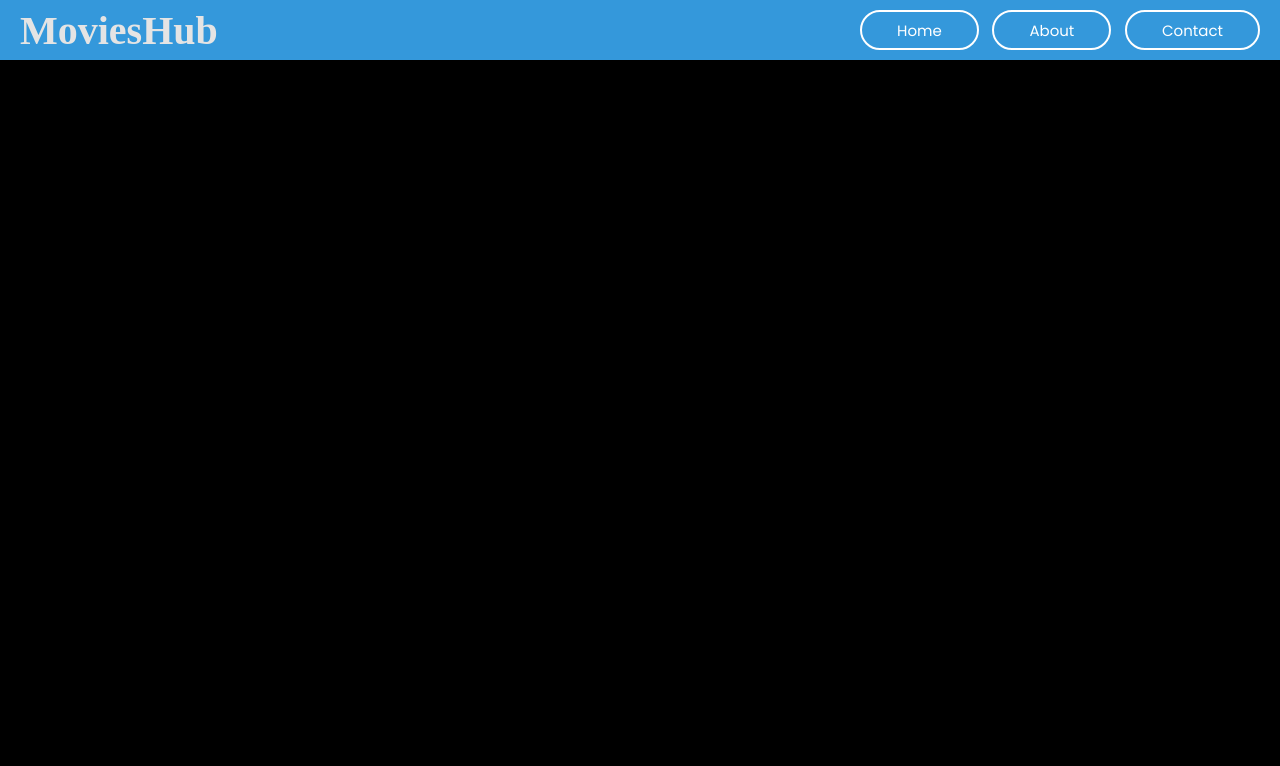
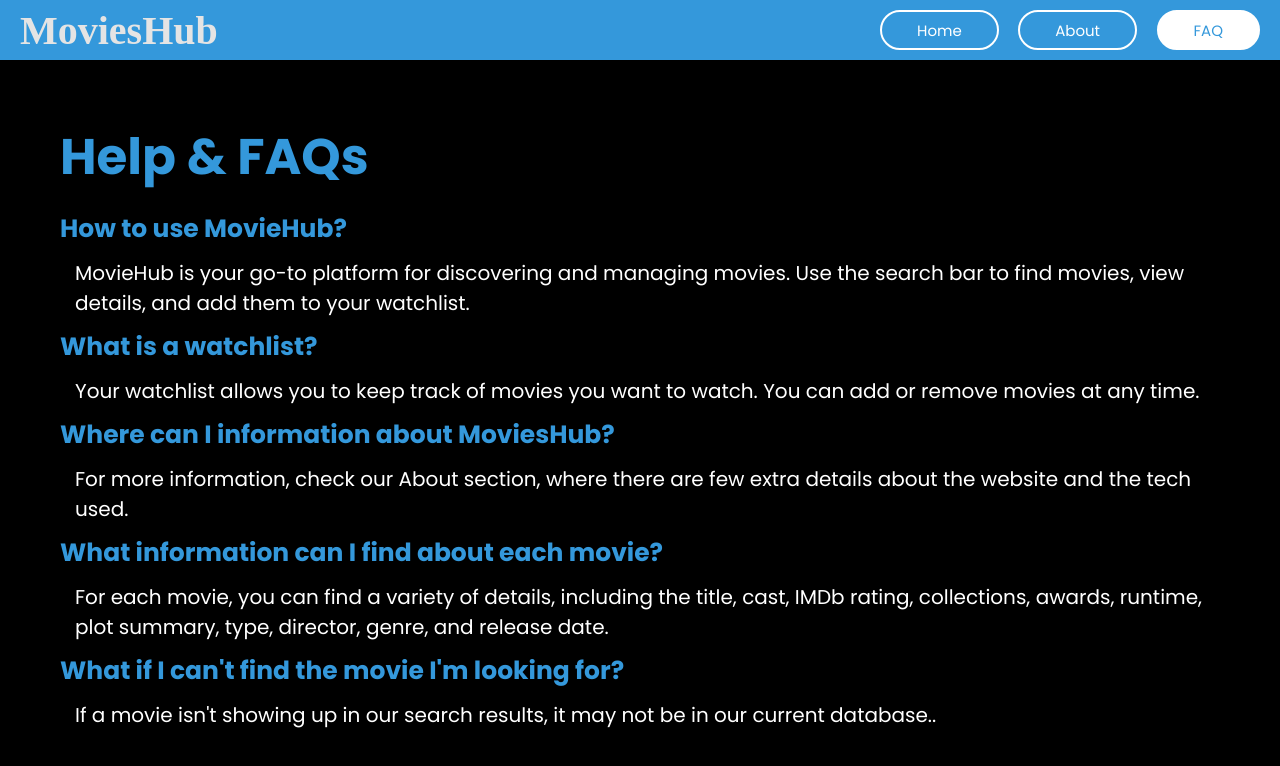
Before and after one commit to chaanakyaaM/MoviesHub, a React (Create React App) app: page /help in a window 1280 px wide. Shown: the top 766 px of the page. Built offline with nearby package versions, Linux system fonts and the light colour scheme; a web font is replaced by a local one.

Commit message:
converted contact to FAQ section

```diff
--- a/src/App.css
+++ b/src/App.css
@@ -33,7 +33,7 @@
   background-color: var(--primary-color);
 }
 .navlinks {
-  width: 400px;
+  width: 380px;
   display: flex;
   align-items: center;
   justify-content: space-between;
@@ -332,12 +332,12 @@
   padding: 100px 50px;
   margin-top: 100px;
 }
-.about h1,.contact h1 {
+.about h1 {
   color: var(--primary-color);
   font-size: 50px;
   padding: 30px 0px;
 }
-.about p,.contact p {
+.about p {
   font-size: 20px;
 }
 .tech-used{
@@ -350,38 +350,22 @@
   }
 }
 
-.contact {
+.help {
   color: white;
   align-self: flex-start;
+  padding: 50px;
 }
-.name,.email,.msg{
+.help h1{
+  font-size: 50px;
+  color: var(--primary-color);
+  padding: 10px;
+}
+.help p{
+  padding: 5px 25px;
+  font-size: 20px;
+}
+.help h2{
+  color: var(--primary-color);
   padding: 5px 10px;
   font-size: 25px;
 }
-.name label,.email label,.msg label{
-  color: var(--primary-color);
-}
-.name input,.email input{
-  height: 50px;
-  width: 100%;
-  outline: none;
-  border: none;
-  border-radius: 10px;
-  padding-left: 15px;
-}
-.msg textarea{
-  height: 150px;
-  width: 100%;
-  border-radius: 10px;
-  padding: 15px;
-}
-.contact button{
-  background-color: var(--primary-color);
-  color: white;
-  height: 50px;
-  width: 102%;
-  padding: 10px 20px;
-  border-radius: 10px;
-  margin-left: 10px;
-  font-size: 19px;
-}
--- a/src/App.js
+++ b/src/App.js
@@ -7,8 +7,7 @@
 import WatchList from "./components/WatchList";
 import { Route, BrowserRouter, Routes } from "react-router-dom";
 import About from "./components/About";
-
-import Contact from "./components/Contact";
+import Help from "./components/Help";
 
 function App() {
   const [id, setid] = useState();
@@ -40,7 +39,7 @@
                   </div>
                   <div className="center">MoviesHub</div>
                   <div className="three">
-                    <span>Plot</span> :{" "}
+                    <span>Plot : </span>
                     <i>{plot ? plot : "Plot goes here..."}</i>
                   </div>
                   <div className="four">
@@ -54,7 +53,7 @@
               }
             ></Route>
             <Route exact path="/about" element={<About />} />
-            <Route exact path="/contact" element={<Contact />} />
+            <Route exact path="/help" element={<Help />} />
           </Routes>
         </div>
       </div>
--- a/src/components/About.js
+++ b/src/components/About.js
@@ -5,18 +5,24 @@
     <div className="about">
       <h1>ABOUT</h1>
       <p>
-        MoviesHub is a user-friendly website that allows movie enthusiasts to
+        MoviesHub is a user-friendly website that allows users to
         easily search for films from the IMDb database. Users can view detailed
-        information about each movie, including plots, cast, and ratings. Plus,
-        they can create and manage their own watchlists, making it simple to
-        keep track of films they want to see.
+        information about each movie, including plots,collections, cast, and
+        ratings.Along with finding the information about the movie, users can
+        also create and manage their own watchlists, making it simple to keep
+        track of films they want to see.
       </p>
       <br />
+      <p>MoviesHub has simple funcitonalities such as <span className="tech-used">fetching data from APIs</span>, navigating website(about, FAQ's) using <span className="tech-used">react-router</span> and displaying the results in the <span className="tech-used">grid </span>format.</p>
+      <br />
       <p>
-       Tech Stack Used: <span className="tech-used">React JS, omdb API</span>
+        Tech Stack Used: <span className="tech-used">React JS, omdb API</span>
       </p>
       <br />
-      <p className="code">You can view the source code : <a href="https://github.com/chaanakyaaM/MoviesHub">here</a> </p>
+      <p className="code">
+        You can view the source code :{" "}
+        <a href="https://github.com/chaanakyaaM/MoviesHub">here</a>{" "}
+      </p>
       <br />
       {/* <p>
         Lorem ipsum dolor sit amet consectetur, adipisicing elit. Sunt labore
--- a/src/components/Contact.js
+++ /dev/null
@@ -1,29 +0,0 @@
-import React from "react";
-
-function Contact() {
-  return (
-    <div className="contact">
-      <h1>Contact</h1>
-      <p>
-        If you like to give any suggestions or if you would like to contact me:
-      </p>
-      <div>
-        <div className="name">
-          <label htmlFor="Name">Name</label>
-          <input type="text" id="Name" name="Name" />
-        </div>
-        <div className="email">
-          <label htmlFor="email">Email:</label>
-          <input type="email" id="email" name="email" />
-        </div>
-        <div className="msg">
-          <label htmlFor="message">Message</label>
-          <textarea id="message" name="message" />
-        </div>
-        <button>Send</button>
-      </div>
-    </div>
-  );
-}
-
-export default Contact;
--- /dev/null
+++ b/src/components/Help.js
@@ -0,0 +1,41 @@
+import React from "react";
+
+function Help() {
+  return (
+    <div className="help">
+      <h1>Help & FAQs</h1>
+      <h2>How to use MovieHub?</h2>
+      <p>
+        MovieHub is your go-to platform for discovering and managing movies. Use
+        the search bar to find movies, view details, and add them to your
+        watchlist.
+      </p>
+
+      <h2>What is a watchlist?</h2>
+      <p>
+        Your watchlist allows you to keep track of movies you want to watch. You
+        can add or remove movies at any time.
+      </p>
+
+      <h2>Where can I information about MoviesHub?</h2>
+      <p>
+        For more information, check our About section, where there are few extra details about the website and the tech used.
+      </p>
+
+      <h2>What information can I find about each movie?</h2>
+      <p>
+        For each movie, you can find a variety of details, including the title,
+        cast, IMDb rating, collections, awards, runtime, plot summary, type,
+        director, genre, and release date.
+      </p>
+
+      <h2>What if I can't find the movie I'm looking for?</h2>
+      <p>
+        If a movie isn't showing up in our search results, it may not be in our
+        current database..
+      </p>
+    </div>
+  );
+}
+
+export default Help;
--- a/src/components/Navbar.js
+++ b/src/components/Navbar.js
@@ -8,7 +8,7 @@
         <div className="navlinks">
             <NavLink exact to='/' ><button>Home</button></NavLink>
             <NavLink to='/about' ><button>About</button></NavLink>
-            <NavLink to='/contact'><button>Contact</button></NavLink>
+            <NavLink to='/help'><button>FAQ</button></NavLink>
         </div>
     </div>
   );
```
Also changed, not shown: src/components/MovieDetails.js (+26 -26 lines).
